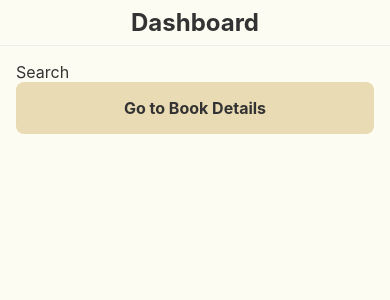
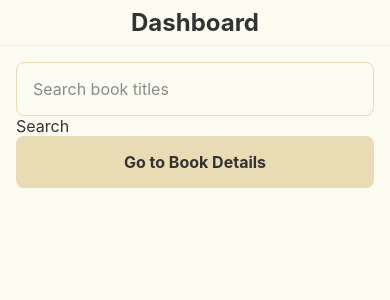
Before and after one commit to kamen-nedev/BookFinder, a React Native app: screen /Search in a window 390 px wide. Shown: the top 300 px of the page. Built offline with nearby package versions, Linux system fonts and the light colour scheme.

Commit message:
Add search input component

```diff
--- a/src/features/search/screens/SearchScreen.tsx
+++ b/src/features/search/screens/SearchScreen.tsx
@@ -1,10 +1,12 @@
+import { useState } from "react";
 import { useNavigation } from "@react-navigation/native";
 
-import { Button, PageWrapper, Text } from "@ui";
+import { Button, Input, PageWrapper, Text } from "@ui";
 import { RootStackNavigationProp } from "@src/app/navigation/types";
 
 const SearchScreen = () => {
   const navigation = useNavigation<RootStackNavigationProp>();
+  const [query, setQuery] = useState("");
 
   const handleSeeBookDetails = () => {
     navigation.navigate("BookDetails", { title: "The Great Gatsby" });
@@ -12,6 +14,12 @@ const SearchScreen = () => {
 
   return (
     <PageWrapper shouldScroll headerProps={{ title: "Dashboard" }}>
+      <Input
+        placeholder="Search book titles"
+        value={query}
+        onChangeText={setQuery}
+        onClear={() => setQuery("")}
+      />
       <Text>Search</Text>
       <Button text="Go to Book Details" onPress={handleSeeBookDetails} />
     </PageWrapper>
--- /dev/null
+++ b/src/ui/components/Input.tsx
@@ -0,0 +1,83 @@
+import { useState } from "react";
+import { Pressable, StyleSheet, TextInput, TextInputProps, View } from "react-native";
+
+import Text from "./Text";
+import colors from "../tokens/colors";
+import radius from "../tokens/radius";
+import spacing from "../tokens/spacing";
+import fontSize from "../tokens/fontSize";
+
+type InputProps = TextInputProps & {
+  label?: string;
+  onClear?: () => void;
+};
+
+const Input = ({ label, onClear, ...props }: InputProps) => {
+  const [isFocused, setIsFocused] = useState(false);
+
+  const showClear = !!onClear && !!props.value;
+
+  return (
+    <View>
+      {label && (
+        <Text weight="medium" style={styles.label}>
+          {label}
+        </Text>
+      )}
+
+      <View style={[styles.container, isFocused && styles.containerFocused]}>
+        <TextInput
+          {...props}
+          value={props.value}
+          placeholderTextColor={colors.muted}
+          autoCorrect={false}
+          onFocus={(e) => {
+            setIsFocused(true);
+            props.onFocus?.(e);
+          }}
+          onBlur={(e) => {
+            setIsFocused(false);
+            props.onBlur?.(e);
+          }}
+          style={[styles.input, props.style]}
+        />
+
+        {showClear && (
+          <Pressable onPress={onClear} hitSlop={8}>
+            <Text style={styles.clear}>✕</Text>
+          </Pressable>
+        )}
+      </View>
+    </View>
+  );
+};
+
+export default Input;
+
+const styles = StyleSheet.create({
+  label: {
+    color: colors.text,
+  },
+  container: {
+    flexDirection: "row",
+    alignItems: "center",
+    backgroundColor: colors.background,
+    borderWidth: 1,
+    borderColor: colors.primary,
+    borderRadius: radius.md,
+    paddingHorizontal: spacing.md,
+  },
+  containerFocused: {
+    borderColor: colors.tertiary,
+  },
+  input: {
+    flex: 1,
+    paddingVertical: spacing.md,
+    fontSize: fontSize.md,
+    color: colors.text,
+  },
+  clear: {
+    color: colors.muted,
+    marginLeft: spacing.sm,
+  },
+});
--- a/src/ui/components/index.ts
+++ b/src/ui/components/index.ts
@@ -2,3 +2,4 @@ export { default as Button } from "./Button";
 export { default as PageWrapper } from "./PageWrapper";
 export { default as Text } from "./Text";
 export { default as Header } from "./Header";
+export { default as Input } from "./Input";
--- a/src/ui/tokens/colors.ts
+++ b/src/ui/tokens/colors.ts
@@ -4,6 +4,7 @@ const colors = {
   tertiary: '#F3ECD3',
   background: '#FCFCF2',
   text: '#333333',
+  muted: '#8A8A8A',
   border: '#EEEEEE',
 }
 
```
